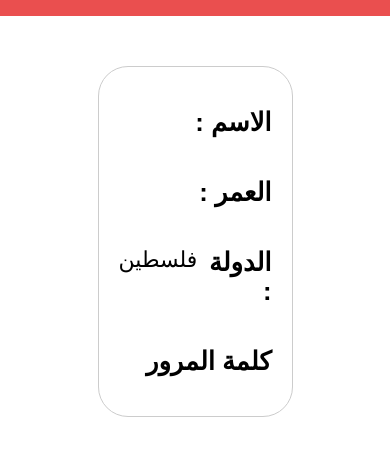
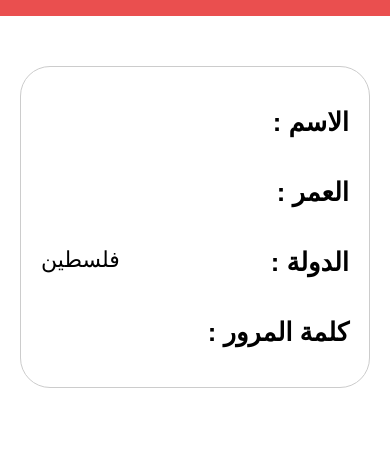
Before and after one commit to yousefsk345/Fatima-Market, a plain HTML site: page site/profile/profile.html in a window 390 px wide. Shown: the part 84-540 px from the top of the page. Drawn offline with Linux system fonts and the light colour scheme.

Commit message:
update the profile page

```diff
--- a/site/profile/profile.css
+++ b/site/profile/profile.css
@@ -67,6 +67,7 @@ body {
   justify-content: center;
   padding-top: 50px;
 }
+
 .show-data {
   width: 50%;
   display: grid;
@@ -74,6 +75,12 @@ body {
   border-radius: 30px;
   padding: 20px;
 }
+@media (max-width:520px) {
+  .container .show-data{
+    width:100%;
+    margin: 0 20px;
+  }
+}
 .show-data .data {
   display: flex;
   justify-content: space-between;
--- a/site/profile/profile.html
+++ b/site/profile/profile.html
@@ -26,7 +26,7 @@
           <p>فلسطين</p>
         </div>
         <div class="data">
-            <h3>كلمة المرور</h3>
+            <h3>كلمة المرور : </h3>
             <p id="password"></p>
         </div>
       </div>
```
